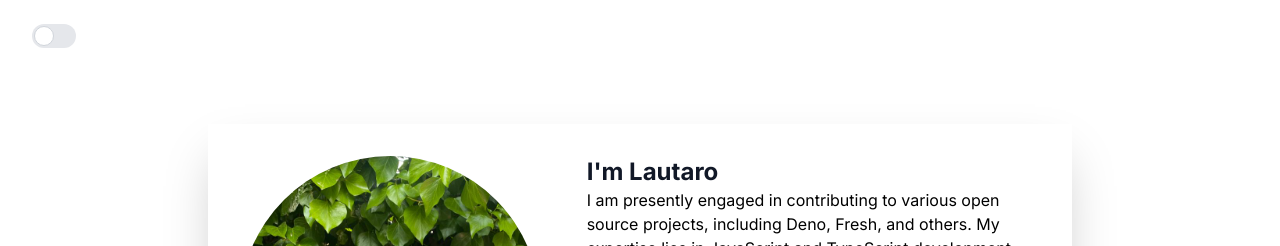
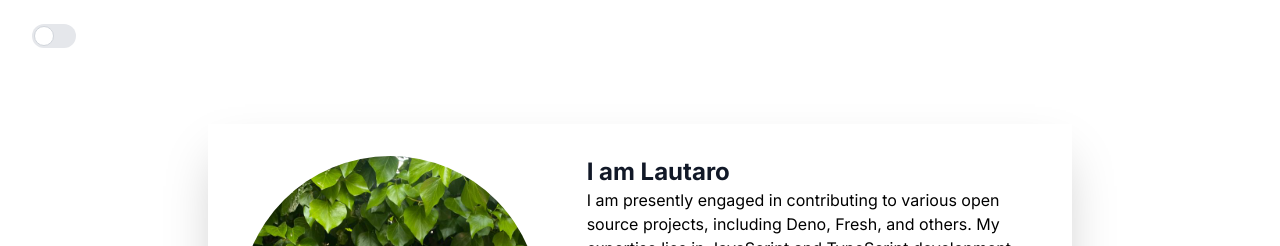
Before and after one commit to lausuarez02/Lautaros, a Next.js app in the folder lautaros/: page / in a window 1280 px wide. Shown: the top 246 px of the page. Built offline with nearby package versions, Linux system fonts and the light colour scheme.

Commit message:
Fix ' error

```diff
--- a/lautaros/app/components/card/Card.tsx
+++ b/lautaros/app/components/card/Card.tsx
@@ -17,7 +17,7 @@ const Card = () => {
               <ImageProfile size={"big"}/>
             </div>
             <div className="overflow-hidden sm:col-span-8 lg:col-span-7">
-            <h2 className="text-2xl font-bold text-gray-900 sm:pr-12">I'm Lautaro</h2>
+            <h2 className="text-2xl font-bold text-gray-900 sm:pr-12">I am Lautaro</h2>
               <p>I am presently engaged in contributing to various open source projects, including Deno, Fresh, and others. My expertise lies in JavaScript and TypeScript development, with a primary emphasis on front-end development.</p>
             <Socials/>
             </div>
```
